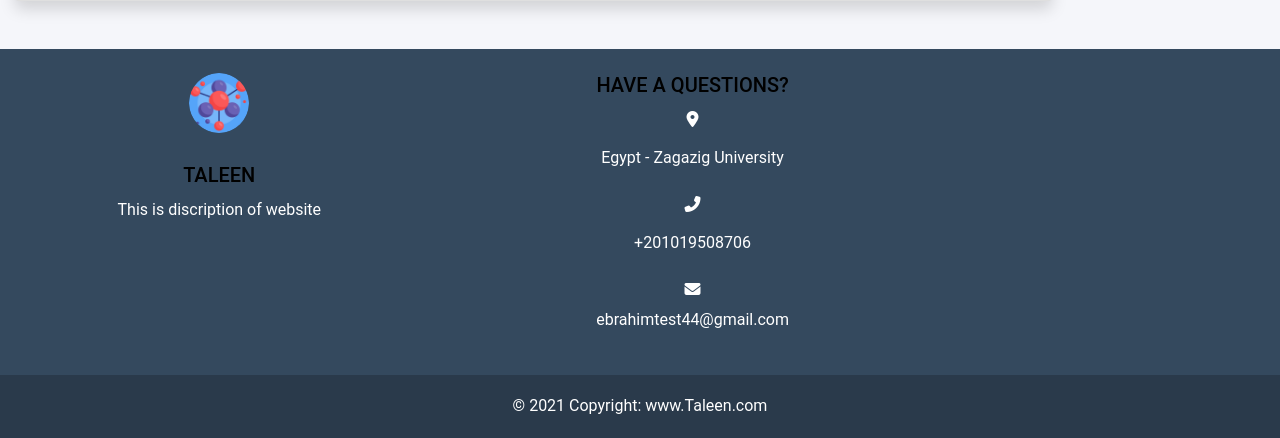
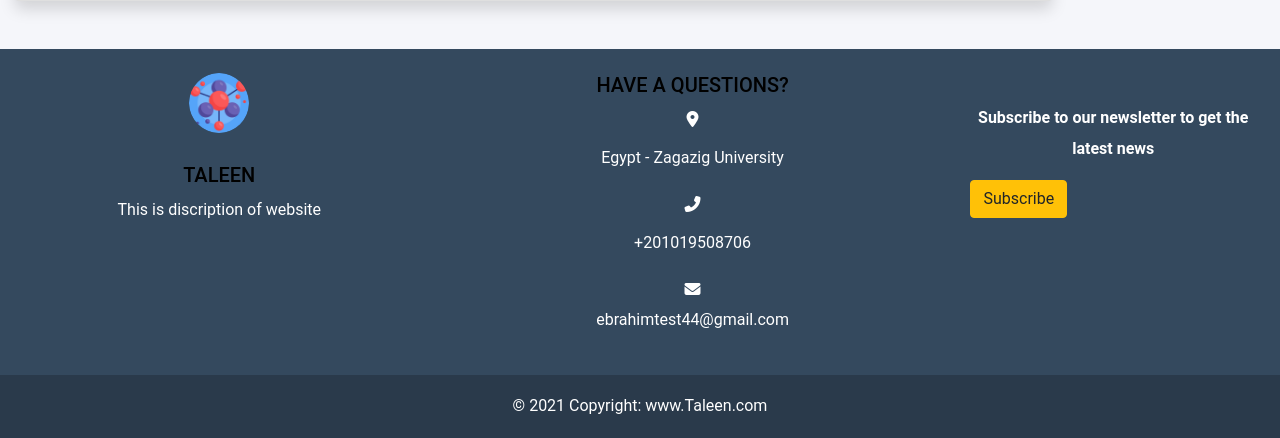
Before and after one commit to EbrahimElgharib/GraduationProject2021, a Django app: page /blog/ in a window 1280 px wide. Shown: the part 2372-2810 px from the top of the page. Run offline with Django 3.2, Linux system fonts and the light colour scheme; data comes from the database, SQL or seed files in the repository; both versions use the stored data as it was after the commit; parts of the project's set-up code (start-up, migrations or seed data) failed here and were passed over; some libraries are stand-ins or nearby versions.

Commit message:
add subscribe to Footer successfully

```diff
--- a/project/settings.py
+++ b/project/settings.py
@@ -90,7 +90,7 @@ TEMPLATES = [
                 'django.contrib.auth.context_processors.auth',
                 'django.contrib.messages.context_processors.messages',
                 'settings.footer_context_processor.myfooter', # my footer
-                # 'settings.footer_context_processor.subscribe', # subscribe
+                'settings.footer_context_processor.subscribe_footer', # subscribe
             ],
         },
     },
--- a/settings/footer_context_processor.py
+++ b/settings/footer_context_processor.py
@@ -1,3 +1,4 @@
+from .forms import SubscriberForm
 from .models import Website
 
 
@@ -10,6 +11,11 @@ def myfooter(request):
     return {'myfooter':myfooter}
 
 
+# subscriber
+def subscribe_footer(request):
+    return {'subscribe_form':SubscriberForm()}
+
+
 
 
 
--- a/settings/forms.py
+++ b/settings/forms.py
@@ -5,6 +5,3 @@ class SubscriberForm(forms.Form):
     email = forms.EmailField(label='Your email',
                              max_length=100,
                              widget=forms.EmailInput(attrs={'class': 'form-control'}))
-    class Meta:
-        model = Subscriber
-        fields = ['email']
--- a/settings/views.py
+++ b/settings/views.py
@@ -60,9 +60,9 @@ def subscribe(request):
             data = {'response_message': 'Email is Not Valid!'}
             return JsonResponse(data)
             # return render(request, 'subscriber/subscribe.html', {'message': 'Not Valid', 'form': SubscriberForm()})
-    else:
-        print('no request yet')
-        return {}
+    # else:
+    #     print('no request yet')
+    #     return {}
 
 
 # confirm subscribers
--- a/templates/base.html
+++ b/templates/base.html
@@ -124,42 +124,6 @@
                 <div class="col-lg-5 col-md-6 mb-4 mb-md-0">
                     <h5 class="">HAVE A QUESTIONS?</h5>
 
-                    <!-- <ul class="list-unstyled mb-0">
-                        <li>
-                            <a href="#!" class="text-white">virtual labs</a>
-                        </li>
-                        <br />
-                        <li>
-                            <a href="#!" class="text-white">Contact us</a>
-                        </li>
-                        <br />
-                        <li>
-                            <a href="#!" class="text-white">About us</a>
-                        </li>
-                        <br />
-                        <li>
-                            <a href="#!" class="text-white">Blogs</a>
-                        </li>
-                    </ul> -->
-
-
-
-                    <!-- <ul class="list-unstyled mb-0">
-                        <li> <i class="fas fa-map-marker-alt " style="padding-right: 20px;"></i> <span> Location</span>
-                        </li>
-                        <br />
-                        <li>
-                            <i class="fas fa-phone-alt" style="padding-right: 20px;"></i> <span> phone number</span>
-                        </li>
-                        <br />
-                        <li>
-                            <i class="fas fa-envelope" style="padding-right: 20px;"></i> <span> Email</span>
-                        </li>
-                        <br />
-
-                    </ul> -->
-
-
 
                     <div class="">
                         <i class="fas fa-map-marker-alt "></i>
@@ -193,6 +157,57 @@
 
                 <!--Grid column-->
 
+                <div class="col-lg-3 col-md-6 mb-4 mb-md-0 mt-0">
+                    <!-- <h5 class="text-uppercase mb-0">Links</h5> -->
+                    <br />
+                    <p class=""><strong>Subscribe to our newsletter to get the latest news</strong></p>
+                    <form id="subscribe_form_id" method="POST" action="{% url 'home:subscribe' %}" novalidate>
+                        {% csrf_token %}
+                        <div class="input-group ">
+                            <!-- <input type="email" class="form-control" name="email" value="%value%"
+                                placeholder="Email address" aria-label="Recipient's username"
+                                aria-describedby="button-addon2"> -->
+                            {{ subscriber_form }}
+
+
+                            <button class="btn btn-warning" type="submit">Subscribe</button>
+
+                        </div>
+
+                    </form>
+
+                    <div id="message"></div>
+
+                </div>
+
+
+
+
+
+                <script src="https://code.jquery.com/jquery-3.6.0.min.js"
+                    integrity="sha256-/xUj+3OJU5yExlq6GSYGSHk7tPXikynS7ogEvDej/m4=" crossorigin="anonymous"></script>
+
+                <script>
+                    $("#subscribe_form_id").submit(function (e) {
+                        e.preventDefault();
+
+                        var form = $(this);
+                        var url = form.attr("action");
+
+                        $.ajax({
+                            url: url,
+                            type: 'POST',
+
+                            data: form.serialize(),
+                            dataType: 'json',
+                            success: function (data) {
+                                //console.log(data.response_message); //for test
+                                document.getElementById("message").innerText = data.response_message;
+                            }
+                        });
+
+                    });
+                </script>
                 <!--Grid column-->
             </div>
             <!--Grid row-->
```
Also changed, not shown: settings/templates/settings/home.html (+0 -51 lines), db.sqlite3.
